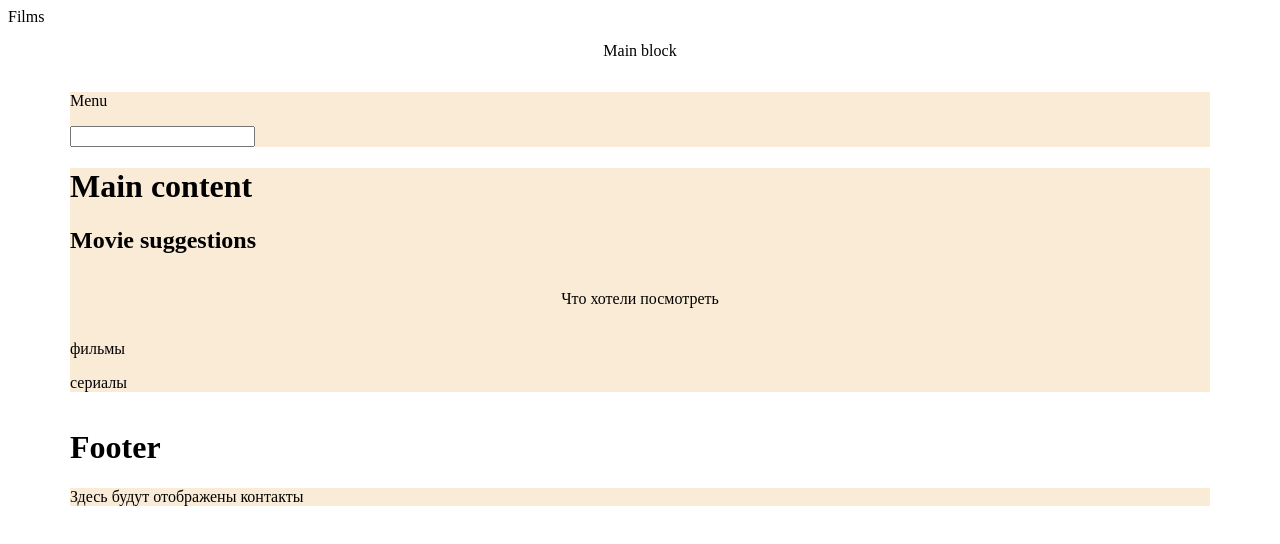
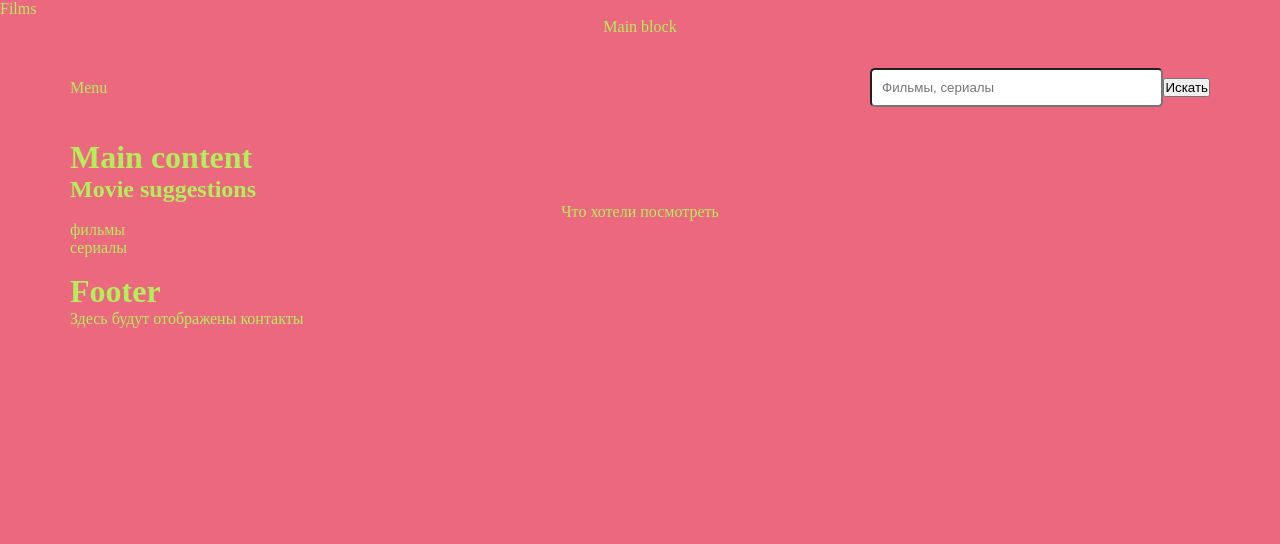
Before and after one commit to srebrorogiy/sirenn, a Vue app: page / in a window 1280 px wide. Shown: the top 544 px of the page. Built offline with nearby package versions, Linux system fonts and the light colour scheme.

Commit message:
added styles

```diff
--- a/src/App.vue
+++ b/src/App.vue
@@ -14,13 +14,9 @@ export default class Test extends Vue {
 
 </script>
 <template>
-  <div id="app">
+  <div class="app">
     {{ message }}
     <MainWrapper />
   </div>
 
 </template>
-
-<style lang="scss">
-
-</style>
--- /dev/null
+++ b/src/assets/index.scss
@@ -0,0 +1 @@
+@import "./settings.scss";
--- /dev/null
+++ b/src/assets/settings.scss
@@ -0,0 +1,28 @@
+//@font-face {
+//    font-family: "1-font";
+//    src: url(../assets/fonts/);
+//}
+//
+//@font-face {
+//    font-family: "2-font";
+//    src: url(../assets/fonts/);
+//}
+
+* {
+    margin: 0;
+    padding: 0;
+    box-sizing: border-box;
+
+}
+
+body {
+    background-color: rgb(236, 104, 126);
+    color: rgb(179, 238, 91);
+}
+
+.container-flex {
+    display: flex;
+    align-items: center;
+    flex-direction: column;
+    justify-content: center;
+}
--- a/src/components/FooterBlock.vue
+++ b/src/components/FooterBlock.vue
@@ -1,23 +1,33 @@
 <template>
   <div class="footer-block">
-    <h1>Footer</h1>
-    <Contacts />
+    <div class="container">
+      <div class="footer-flex">
+        <h1>Footer</h1>
+        <div class="footer_contacts">
+          <Contacts />
+        </div>
+      </div>
+    </div>
   </div>
 </template>
 
 <script lang="ts">
-import Vue from 'vue';
-import Component from 'vue-class-component';
-import Contacts from './Contacts.vue';
+import Vue from "vue";
+import Component from "vue-class-component";
+import Contacts from "./Contacts.vue";
 
-@Component ({
-    components: {
-      Contacts
-    }
+@Component({
+  components: {
+    Contacts,
+  },
 })
-
 export default class FooterBlock extends Vue {
-    name = 'footerBlock'
-
+  name = "footerBlock";
 }
 </script>
+
+<style lang="scss">
+.footer-block {
+  margin-top: 1rem;
+}
+</style>
--- a/src/components/HeaderBlock.vue
+++ b/src/components/HeaderBlock.vue
@@ -1,39 +1,56 @@
 <template>
   <div class="header-block">
     <div class="container">
-        <Menu />
-        <Search />
+      <div class="styles_header-block">
+        <div class="flex">
+          <div class="search_container">
+            <div class="styles_search">
+            <Search />
+            </div>
+          </div>
+          <div class="menu_container">
+            <Menu />
+          </div>
+        </div>
+      </div>
     </div>
   </div>
 </template>
 
 <script lang="ts">
-import Vue from 'vue';
-import Component from 'vue-class-component';
-import Search from './Search.vue';
-import Menu from './Menu.vue';
+import Vue from "vue";
+import Component from "vue-class-component";
+import Search from "./Search.vue";
+import Menu from "./Menu.vue";
 
-
-@Component ({
+@Component({
   components: {
     Search,
     Menu,
-  }
+  },
 })
-
 export default class HeaderBlock extends Vue {
-    name = 'headerBlock'
+  name = "headerBlock";
 }
-
 </script>
 
 <style lang="scss">
-header-block {
+.header-block {
+  padding-top: 1rem;
+  padding-bottom: 1rem;
   .container {
-    display: flex;
-    align-items: center;
-    flex-direction: row;
-    justify-content: space-between;
+    width: 1140px;
+    .flex {
+      display: flex;
+      align-items: center;
+      flex-direction: row-reverse;
+      justify-content: space-between;
+    }
+  }
 }
+
+.styles_header-block {
+ padding-top: 1rem;
+ padding-bottom: 1rem;
 }
 </style>
--- a/src/components/MainBlock.vue
+++ b/src/components/MainBlock.vue
@@ -34,7 +34,7 @@ export default class MainBlock extends Vue {
 
 <style lang="scss">
 .container {
-  background-color: antiquewhite;
+
   width: 1140px;
 }
 
--- a/src/components/MainWrapper.vue
+++ b/src/components/MainWrapper.vue
@@ -1,9 +1,11 @@
 <template>
   <div class="main-block">
-    <p>{{ main_title }}</p>
-    <HeaderBlock />
-    <MainBlock />
-    <FooterBlock />
+    <div class="container-flex">
+      <p>{{ main_title }}</p>
+      <HeaderBlock />
+      <MainBlock />
+      <FooterBlock />
+    </div>
   </div>
 </template>
 
@@ -30,12 +32,3 @@ export default class MainWrapper extends Vue {
     main_title = 'Main block';
 }
 </script>
-
-<style>
-.main-block {
-    display: flex;
-    align-items: center;
-    flex-direction: column;
-    margin: 0;
-}
-</style>
--- a/src/components/Menu.vue
+++ b/src/components/Menu.vue
@@ -1,6 +1,8 @@
 <template>
   <div class="menu-item">
-    <p>{{ menubar }}</p>
+      <div class="header_nav">
+        <p>{{ menubar }}</p>
+      </div>
   </div>
 </template>
 
@@ -18,4 +20,10 @@ export default class MenuBlock extends Vue {
     menubar = 'Menu';
 }
 
-</script>+
+</script>
+
+<style lang="scss">
+.header_nav {
+
+}
+</style>
--- a/src/components/Search.vue
+++ b/src/components/Search.vue
@@ -1,19 +1,56 @@
 <template>
   <div class="search-item">
-    <input type="text">
+    <div class="search-item_container">
+        <form class="search-input-block">
+          <div class="flex_search-item">
+            <input
+              class="search-input"
+              type="text"
+              placeholder="Фильмы, сериалы"
+            />
+            <div class="search-button">
+              <button>Искать</button>
+            </div>
+          </div>
+        </form>
+      </div>
+    </div>
   </div>
 </template>
 
 <script lang="ts">
-import Vue from 'vue';
-import Component from 'vue-class-component';
+import Vue from "vue";
+import Component from "vue-class-component";
 
-@Component ({
+@Component({})
+export default class SearchBlock extends Vue {
+  name = "searchItem";
 
-})
+  methods: {
+    getMovies();
+  };
+}
+</script>
 
-export default class SearchBlock extends Vue {
-    name = 'searchItem'
+<style lang="scss">
+.search-item_container {
+  width: 340px;
+    .search-input-block {
+      //border-radius: 5px;
+      .flex_search-item {
+        display: flex;
+        align-items: center;
+        justify-content: space-between;
+        flex-direction: row;
+        position: relative;
+        input {
+          width: 340px;
+          padding: 10px;
+          border-radius: 5px;
+        }
+      }
+    }
 }
 
-</script>
+
+</style>
--- a/src/main.ts
+++ b/src/main.ts
@@ -1,5 +1,6 @@
 import Vue from 'vue'
 import App from './App.vue'
+import './assets/settings.scss'
 
 new Vue({
   render: h => h(App),
```
